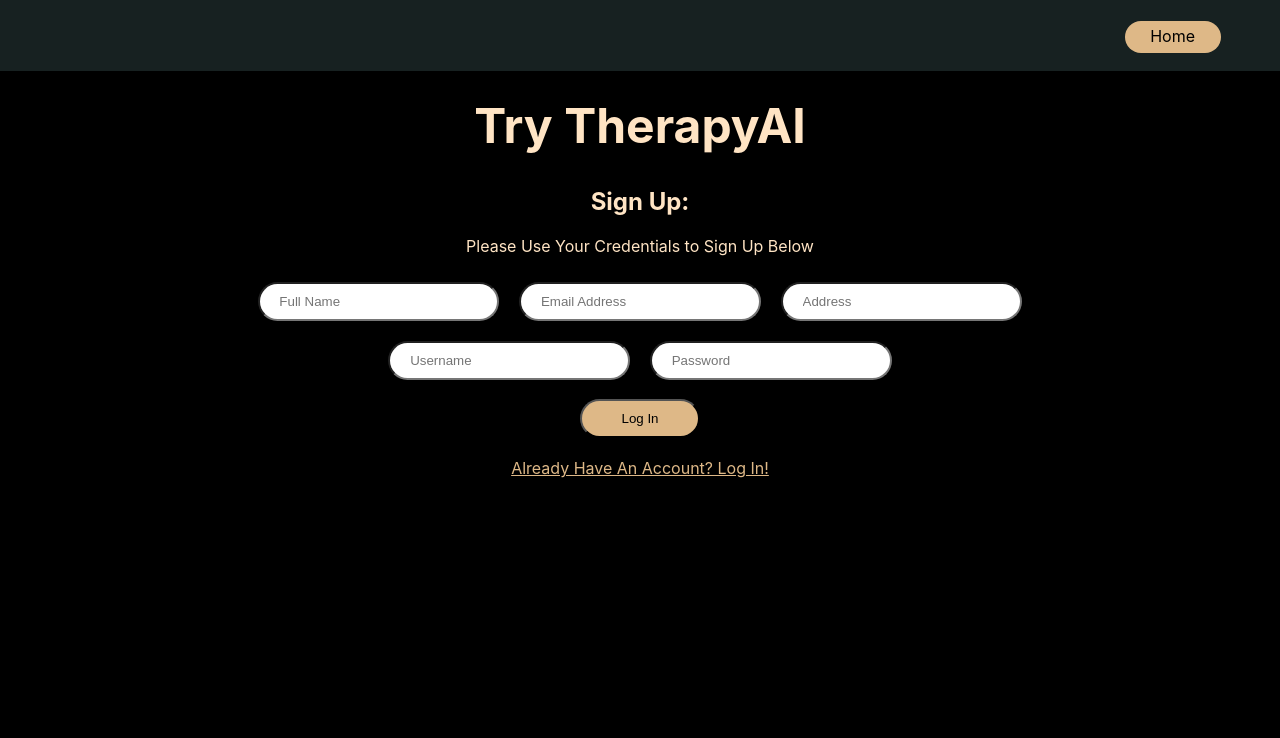
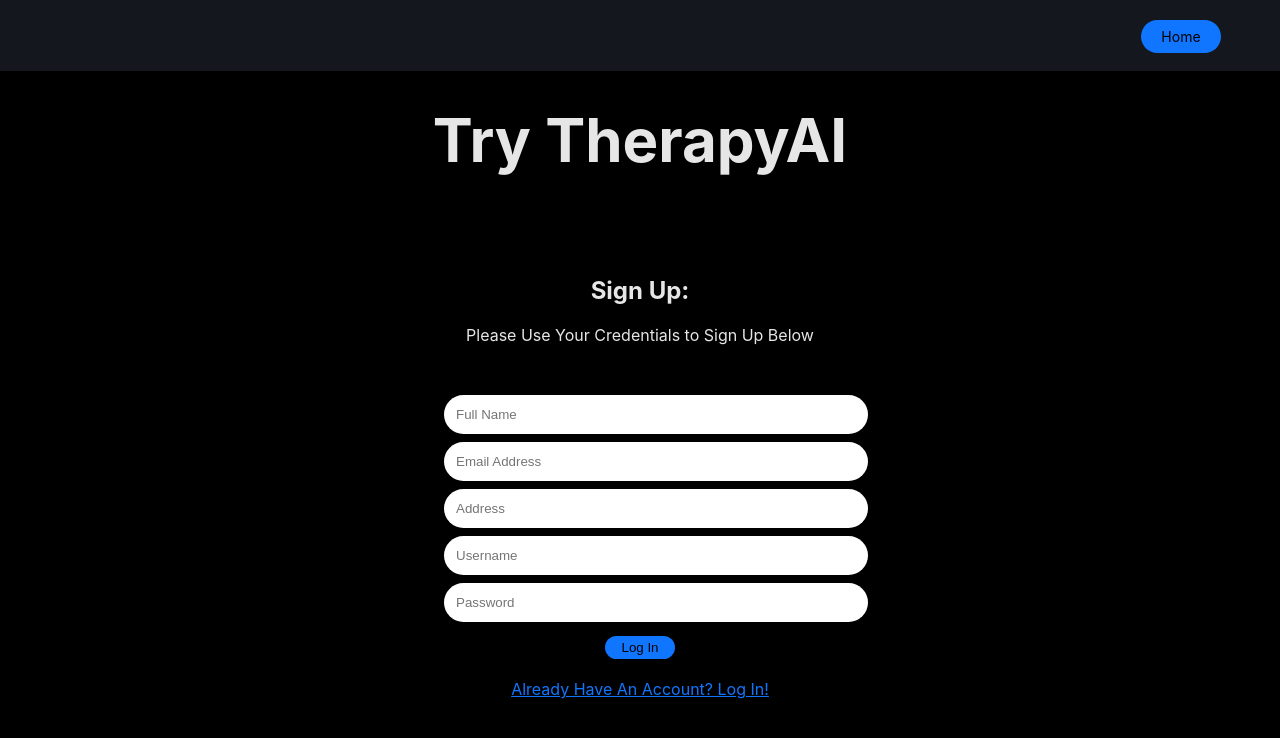
Before and after one commit to melhemfares/uofthacks-2023, a React (Create React App) app in the folder frontend/my-app/: page /signup in a window 1280 px wide. Shown: the top 738 px of the page. Built offline with nearby package versions, Linux system fonts and the light colour scheme.

Commit message:
Frontend changes 1

```diff
--- a/frontend/my-app/public/index.html
+++ b/frontend/my-app/public/index.html
@@ -24,7 +24,7 @@
       work correctly both with client-side routing and a non-root public URL.
       Learn how to configure a non-root public URL by running `npm run build`.
     -->
-    <title>React App</title>
+    <title>The companion you need | TherapyAI.</title>
   </head>
   <body>
     <noscript>You need to enable JavaScript to run this app.</noscript>
--- a/frontend/my-app/src/App.jsx
+++ b/frontend/my-app/src/App.jsx
@@ -2,6 +2,7 @@
 import Home from "./home"
 import Login from "./login"
 import Signup from "./signup"
+import Chat from "./Chat"
 
 function App() {
   return (
@@ -11,6 +12,7 @@
                  <Route exact path='/' element={< Home />}></Route>
                  <Route exact path='/login' element={< Login />}></Route>
                  <Route exact path='/signup' element={< Signup />}></Route>
+                 <Route exact path='/chat' element={< Chat />}></Route>
             </Routes>
           </div>
        </Router>
--- /dev/null
+++ b/frontend/my-app/src/Chat.js
@@ -0,0 +1,7 @@
+import React from 'react'
+
+export default function Chat() {
+  return (
+    <div>Chat</div>
+  )
+}
--- a/frontend/my-app/src/home.jsx
+++ b/frontend/my-app/src/home.jsx
@@ -11,16 +11,17 @@
       </div>
 
       <div className="body">
-        <h1>TherapyAI</h1>
-        <h5>TherapyAI is a online chatbot that gives you instant acess to different
-          resources available to you. It is often the case that there are no real
-          person to talk to during difficult times. Thats when TherapyAI comes into
-          play. It is an AI chatbot that can understand the individual's emotion and
-          reacts accordingly. Whether its conneting them to a medical representative,
-          or even just be there by the individual's side.
-        </h5>
+        <div style={{textAlign: "left", marginTop: 50}}>
+          <h1><img className="chatbot-logo" src="https://cdn-icons-png.flaticon.com/512/5659/5659645.png" alt="chatbot logo"/> TherapyAI.</h1>
+          <p>TherapyAI is an online chatbot that gives you instant acess to different
+            resources available to you. It is often the case that there are no real
+            person to talk to during difficult times. Thats when TherapyAI comes into
+            play. It is an AI chatbot that can understand the individual's emotion and
+            reacts accordingly. Whether its conneting them to a medical representative,
+            or even just be there by the individual's side.
+          </p>
+        </div>
 
-        <img className="chatbot-logo" src="https://www.startupchefs.in/wp-content/uploads/2021/04/chatbot-2.png" alt="chatbot logo"/>
         <br /> <br />
         <a className='home-link' href="/login">Try TherapyAI</a>
         <br /> <br />
@@ -57,6 +58,10 @@
             </div>
         </div>
 
+        <div className='footer'>
+          Powered by Co:here platform
+        </div>
+
       </div>
     </div>
   );
--- a/frontend/my-app/src/signup.jsx
+++ b/frontend/my-app/src/signup.jsx
@@ -1,4 +1,4 @@
-import './styles/login.css';
+import './styles/signup.css';
 
 function Login() {
   return (
--- a/frontend/my-app/src/styles/home.css
+++ b/frontend/my-app/src/styles/home.css
@@ -17,21 +17,24 @@
 }
 
 .nav {
-  background-color: rgb(23, 33, 33);
+  background-color: #14181e;
   text-align: right;
   padding: 2%;
   position: fixed;
   width: 100%;
+  display: block;
+  z-index: 100;
 }
 
-.nav a{
-  padding: 5px 2% 7px;
-  background-color: burlywood;
+.nav a {
+  padding: 8px 20px;
+  background-color: #1176FF;
   color: black;
   text-decoration: none;
   width: 5px 20px;
   margin-right: 85px;
   border-radius: 20px;
+  font-size: 14px;
 }
 
 /* body */
@@ -39,37 +42,55 @@
 .body {
   padding: 5% 7%;
   background-color: black;
-  color:bisque;
+  color: rgb(230, 230, 230);
+  max-width: 800px;
+  width: 100%;
+  display: block;
+  margin: auto;
+}
+
+@keyframes fadeIn {
+  from {opacity: 0;}
+  to {opacity: 1;}
+}
+
+h1 {
+  font-size: 60px;
 }
 
 .chatbot-logo {
-  width: 30%;
+  width: 50px;
 }
 
 .home-link {
-  padding: 1% 4%;
-  background-color: burlywood;
+  padding: 2% 4%;
+  background-color: #1176FF;
   color: black;
   border-radius: 20px;
   text-decoration: none;
-}
-
-.home-link:hover, .nav a:hover {
-  text-decoration: underline;
-  color:darkorchid;
+  font-size: 24px;
+  font-weight: bold;
 }
 
 .container {
-  width: 90%;
-  margin: auto;
+  width: 100%;
+  margin: 100px auto;
+  animation: fadeIn;
+  animation-duration: 1s;
+  animation-timing-function: ease-in;
 }
 
 .object {
   width: 35%;
   display: inline-table;
-  text-align: justify;
+  text-align: left;
   padding: 2% 3%;
   margin: 2% 2%;
   border-radius: 15px;
-  box-shadow: 0px 0px 8px 5px rgba(222, 184, 135, 0.46);
+  border: 2px solid #1176FF;
+  height: 260px;
 }
+
+.footer {
+  color: rgb(225, 225, 225);
+}
--- a/frontend/my-app/src/styles/login.css
+++ b/frontend/my-app/src/styles/login.css
@@ -1,8 +1,10 @@
 input {
+  display: block;
   padding: 1% 2%;
   width: 20%;
   border-radius: 20px;
   margin: 1%;
+  border: none;
 }
 
 button {
@@ -10,7 +12,8 @@
   border-radius: 50px;
   margin-top: 10px;
   color: black;
-  background-color: burlywood;
+  background-color: #1176FF;
+  border: none;
 }
 
 .row {
@@ -22,7 +25,7 @@
 }
 
 form a{
-  color: burlywood;
+  color: #1176FF;
 }
 
 body {
--- a/frontend/my-app/src/styles/signup.css
+++ b/frontend/my-app/src/styles/signup.css
@@ -1,8 +1,11 @@
 input {
-    padding: 1% 2%;
+    padding: 12px;
     width: 20%;
     border-radius: 20px;
     margin: 1%;
+    border: none;
+    display: inline;
+    width: 100%;
   }
 
   button {
@@ -10,7 +13,8 @@
     border-radius: 50px;
     margin-top: 10px;
     color: black;
-    background-color: burlywood;
+    background-color: #1176FF;
+    border: none;
   }
 
   .row {
@@ -22,9 +26,16 @@
   }
 
   form a{
-    color: burlywood;
+    color: #1176FF;
   }
 
   body {
     background-color: black;
   }
+
+  form {
+    display: block;
+    margin: auto;
+    max-width: 400px;
+    padding: 30px;
+  }
```
